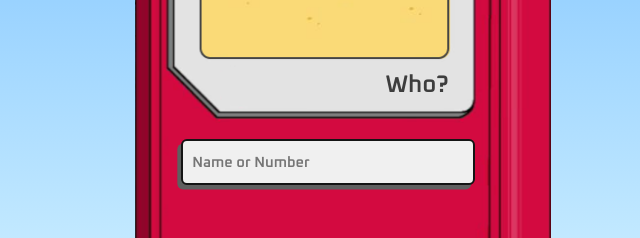
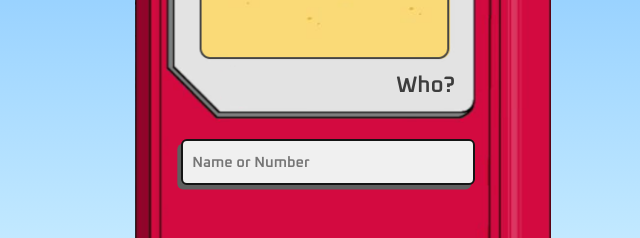
Before and after one commit to furekinux/Quiz2_Javascript_ForeroBallen, a plain HTML site: page index.html in a window 1280 px wide. Shown: the part 363-601 px from the top of the page, 297-937 px from the left. Drawn offline with Linux system fonts and the light colour scheme.

Commit message:
style: :lipstick: Modificar tamaño de fuente de letra

```diff
--- a/css/style.css
+++ b/css/style.css
@@ -72,13 +72,13 @@ button:hover{
     margin-right: 2em;
 }
 #showUp{
-    font-size: 1.5em;
+    font-size: 1.4em;
     position: absolute;
     font-family: 'Oxanium', cursive;
     border: transparent;
-    width: 9em;
-    margin-top:4em;
-    margin-right: 0.2em;
+    width: 12em;
+    margin-top:4.3em;
+    margin-right: 2em;
     text-align: end;
     font-weight: 600;
     color: #3d3d3d;
```
